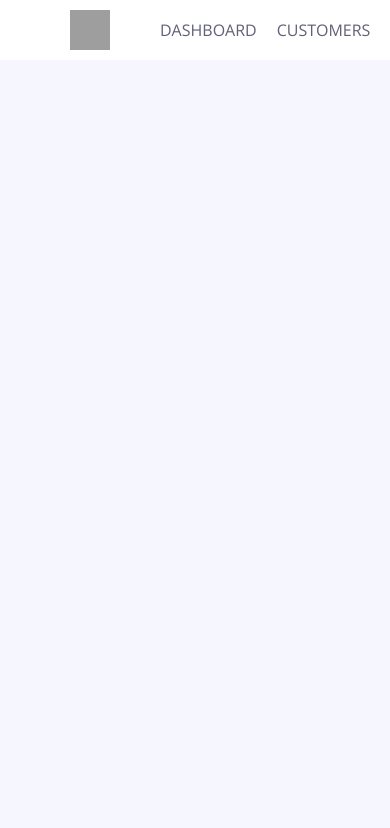
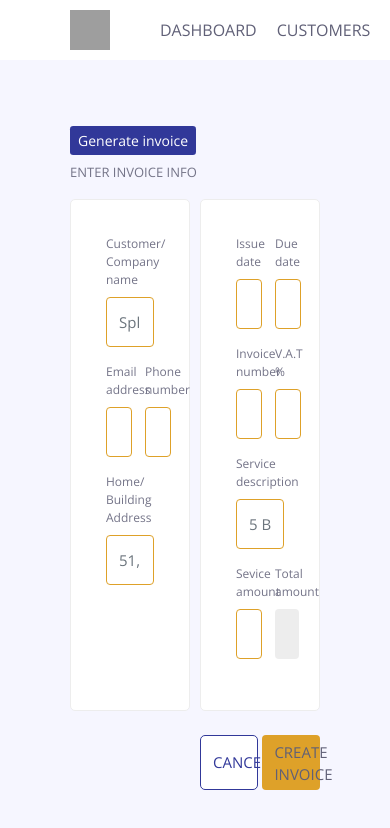
Before and after one commit to jstloyal/fichaya-task, a React (Create React App) app: page /invoice in a window 390 px wide. Shown: the top 828 px of the page. Built offline with nearby package versions, Linux system fonts and the light colour scheme; grey boxes are pictures that could not be loaded.

Commit message:
Add responsive routing

```diff
--- a/src/App.js
+++ b/src/App.js
@@ -11,6 +11,8 @@ import Associates from './pages/Associates';
 import Payments from './pages/Payments';
 import Settings from './pages/Settings';
 import Schedules from './pages/Schedules';
+import InvoiceForm from './components/Invoice/InvoiceForm';
+import GenerateInvoice from './components/Generated-Invoice/Invoice';
 
 function App() {
   return (
@@ -114,6 +116,8 @@ function App() {
           <Route exact path="/settings" component={Settings} />
           <Route exact path="/schedules" component={Schedules} />
           <Route exact path="/payments" component={Payments} />
+          <Route path="/invoice" component={InvoiceForm} />
+          <Route path="/generate-invoice" component={GenerateInvoice} />
         </Switch>
       </div>
     </Router>
--- a/src/components/Generated-Invoice/Invoice.js
+++ b/src/components/Generated-Invoice/Invoice.js
@@ -4,7 +4,9 @@ import { Button, Card, Table } from 'react-bootstrap';
 
 function Invoice({email, name, description, amount, total, phone, issue, due, invoiceNum, vat, address}) {
   return (
+    <div className="content">
       <div className="invoice">
+        <Button size="sm" className="my-btn">Generate invoice</Button>
         <p className="mt-2">PREVIEW YOUR INVOICE</p>
         <Card className="invoice-info">
           <div className="invoice-item">
@@ -87,6 +89,7 @@ function Invoice({email, name, description, amount, total, phone, issue, due, in
           </Button>
         </div>
       </div>
+    </div>
   )
 }
 
--- a/src/components/Invoice/InvoiceForm.js
+++ b/src/components/Invoice/InvoiceForm.js
@@ -1,6 +1,8 @@
 import React, { useState} from 'react';
 import { useForm } from 'react-hook-form';
+import { Route, Link } from 'react-router-dom';
 import { Card, Form, Row, Col, Button } from 'react-bootstrap';
+import GenerateInvoice from '../Generated-Invoice/Invoice';
 import './InvoiceForm.styles.css';
 
 function InvoiceForm() {
@@ -8,15 +10,15 @@ function InvoiceForm() {
   const [formInput, setFormInput] = useState({
     name: '',
     description: '',
-    total: 0,
+    total: '',
     address: '',
-    phone: 0,
+    phone: '',
     issue: '',
     due: '',
     email: '',
-    invoiceNum: 0,
-    vat: 0,
-    amount: 0,
+    invoiceNum: '',
+    vat: '',
+    amount: '',
   });
 
   const fillForm = event => {
@@ -26,6 +28,7 @@ function InvoiceForm() {
   const onSubmit = data => console.log(data);
 
   return (
+    <div className="content">
       <div className="my-invoice">
         <Form onSubmit={handleSubmit(onSubmit)}>
         <Button size="sm" className="my-btn">Generate invoice</Button>
@@ -39,7 +42,7 @@ function InvoiceForm() {
                 name="name"
                 value={formInput.name}
                 onChange={fillForm}
-              ref={register({required: true})}
+                ref={register}
                 className="form-line"
                 placeholder="Spleet Limited"
               />
@@ -53,7 +56,7 @@ function InvoiceForm() {
                     name="email"
                     value={formInput.email}
                     onChange={fillForm}
-                  ref={register({required: true})}
+                    ref={register}
                     className="form-line"
                     placeholder="info@spleet.ng"
                   />
@@ -66,7 +69,7 @@ function InvoiceForm() {
                     type="number"
                     name="phone"
                     value={formInput.phone}
-                  ref={register({required: true})}
+                    ref={register}
                     onChange={fillForm}
                     className="form-line"
                     placeholder="+2348168090727"
@@ -199,10 +202,12 @@ function InvoiceForm() {
             className="submit-btn"
             onSubmit={handleSubmit(onSubmit)}
           >
-          CREATE INVOICE
+            <Link to="/generate-invoice">CREATE INVOICE</Link>
           </Button>
         </div>
         </Form>
+      </div>
+      <Route path="/generate-invoice" component={GenerateInvoice} />
     </div>
   );
 };
--- a/src/pages/Customers.js
+++ b/src/pages/Customers.js
@@ -1,12 +1,9 @@
 import React from 'react';
-import Invoice from '../components/Generated-Invoice/Invoice';
-import InvoiceForm from '../components/Invoice/InvoiceForm';
 
 function Customers() {
   return (
     <div className="content">
-      {/* Customer Page coming soon! */}
-      <Invoice />
+      Customer Page coming soon!
     </div>
   )
 }
--- a/src/pages/Requests.js
+++ b/src/pages/Requests.js
@@ -1,7 +1,8 @@
 import React from 'react';
+import { Switch, Route, NavLink } from 'react-router-dom';
 import { Button, Card, Badge, DropdownButton, SplitButton, Dropdown } from 'react-bootstrap';
+import InvoiceForm from '../components/Invoice/InvoiceForm';
 import ExpandMoreRoundedIcon from '@material-ui/icons/ExpandMoreRounded';
-import { Link } from 'react-router-dom';
 
 function Requests() {
   return (
@@ -61,11 +62,14 @@ function Requests() {
             className="my-btns actions float-right"
           >
             <Dropdown.Item eventKey="1">Contact customer</Dropdown.Item>
-            <Dropdown.Item eventKey="2">Generate invoice</Dropdown.Item>
+            <Dropdown.Item eventKey="2"><NavLink to="/invoice">Generate invoice</NavLink></Dropdown.Item>
             <Dropdown.Item eventKey="3">Reject request</Dropdown.Item>
           </SplitButton>
         </div>
       </Card>
+      <Switch>
+        <Route exact path="/invoice" component={InvoiceForm} />
+      </Switch>
     </div>
   );
 };
```
Also changed, not shown: 1 other file (tests, documents, lock files or other folders). Lines whose indentation alone changed are shown as unchanged.
